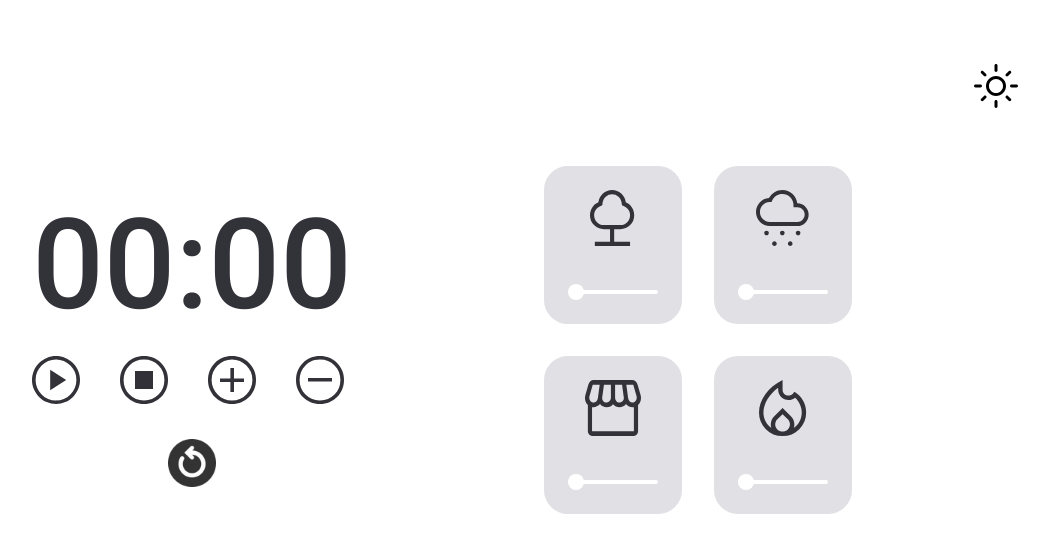
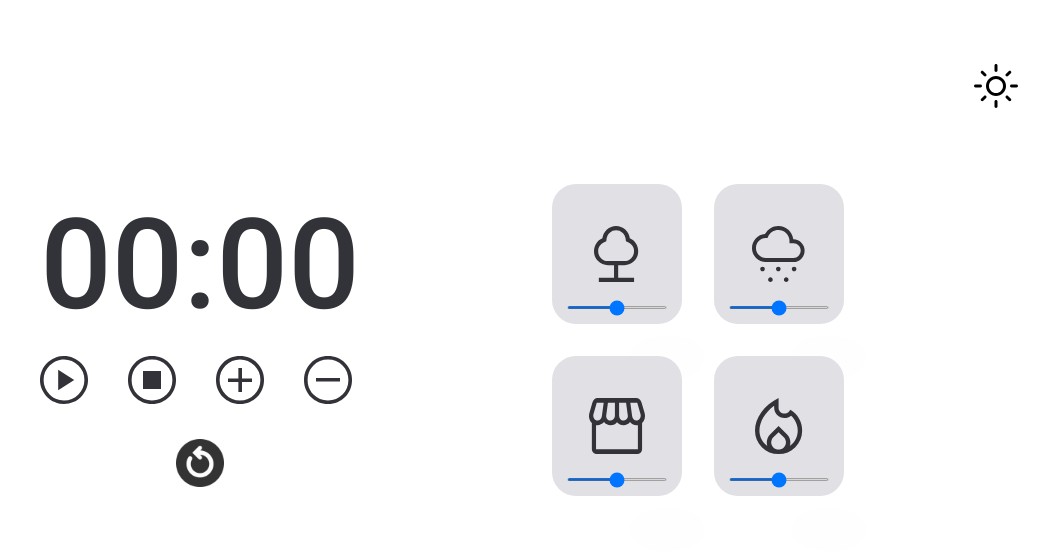
Before and after one commit to jflopes21/focus-timer, a plain HTML site: page index.html in a window 1280 px wide. Shown: the whole page, without its empty margins (198-1247 px from the left). Drawn offline with Linux system fonts and the light colour scheme.

Commit message:
Adicionado: Layout dos inputs de volume

```diff
--- a/index.html
+++ b/index.html
@@ -80,10 +80,15 @@
           </button>
         </div>
         <button id="button-reset">
-          <img src="./assets/images/reset.png" id="reset" alt="Botão de reset">
+          <img
+            src="./assets/images/reset.png"
+            id="reset"
+            alt="Botão de reset"
+          />
         </button>
       </div>
       <div class="sounds-buttons">
+        <div class="card">
           <button id="forest-sound" class="sounds-box">
             <svg
               width="45"
@@ -97,12 +102,18 @@
                 fill="#323238"
               />
             </svg>
-          <svg width="90" height="16" viewBox="0 0 90 16" fill="none" xmlns="http://www.w3.org/2000/svg">
-            <rect y="6" width="90" height="4" rx="2" fill="white"/>
-            <circle cx="8" cy="8" r="8" fill="white"/>
-            </svg>
-
           </button>
+          <input
+            id="forestVolume"
+            class="volumeInput"
+            type="range"
+            min="0.0"
+            max="1.0"
+            step="0.01"
+            value="0.5"
+          />
+        </div>
+        <div class="card">
           <button id="rain-sound" class="sounds-box">
             <svg
               width="53"
@@ -116,11 +127,18 @@
                 fill="#323238"
               />
             </svg>
-          <svg width="90" height="16" viewBox="0 0 90 16" fill="none" xmlns="http://www.w3.org/2000/svg">
-            <rect y="6" width="90" height="4" rx="2" fill="white"/>
-            <circle cx="8" cy="8" r="8" fill="white"/>
-            </svg>
           </button>
+          <input
+            id="rainVolume"
+            class="volumeInput"
+            type="range"
+            min="0.0"
+            max="1.0"
+            step="0.01"
+            value="0.5"
+          />
+        </div>
+        <div class="card">
           <button id="coffee-sound" class="sounds-box">
             <svg
               width="56"
@@ -134,11 +152,18 @@
                 fill="#323238"
               />
             </svg>
-          <svg width="90" height="16" viewBox="0 0 90 16" fill="none" xmlns="http://www.w3.org/2000/svg">
-            <rect y="6" width="90" height="4" rx="2" fill="white"/>
-            <circle cx="8" cy="8" r="8" fill="white"/>
-            </svg>
           </button>
+          <input
+            id="coffeeVolume"
+            class="volumeInput"
+            type="range"
+            min="0.0"
+            max="1.0"
+            step="0.01"
+            value="0.5"
+          />
+        </div>
+        <div class="card">
           <button id="fireplace-sound" class="sounds-box">
             <svg
               width="48"
@@ -152,18 +177,30 @@
                 fill="#323238"
               />
             </svg>
-          <svg width="90" height="16" viewBox="0 0 90 16" fill="none" xmlns="http://www.w3.org/2000/svg">
-            <rect y="6" width="90" height="4" rx="2" fill="white"/>
-            <circle cx="8" cy="8" r="8" fill="white" id="circle"/>
-            </svg>
           </button>
+          <input
+            id="fireplaceVolume"
+            class="volumeInput"
+            type="range"
+            min="0.0"
+            max="1.0"
+            step="0.01"
+            value="0.5"
+          />
+        </div>
       </div>
       <div class="mode">
         <button id="light-mode">
-          <img src="./assets/images/light.svg" alt="Ícone que indica o modo claro">
+          <img
+            src="./assets/images/light.svg"
+            alt="Ícone que indica o modo claro"
+          />
         </button>
         <button id="dark-mode" class="hide">
-          <img src="./assets/images/dark.svg" alt="Ícone que indica o modo escuro">
+          <img
+            src="./assets/images/dark.svg"
+            alt="Ícone que indica o modo escuro"
+          />
         </button>
       </div>
     </div>
--- a/style.css
+++ b/style.css
@@ -13,17 +13,15 @@
   --fc-buttons: #323238;
   --bg-color: hsl(0, 0%, 100%);
   --bg-sound-unselected: hsl(240, 9%, 89%);
-
+  --bg-volume-progress: #323238;
 
   --forest-color: 135;
   --rain-color: 194;
   --coffee-color: 293;
   --fireplace-color: 0;
 
-
   --bg-sound-icon-unselected: hsl(240, 7%, 21%);
   --bg-sound-icon-selected: hsl(0, 0%, 100%);
-
 }
 
 body {
@@ -104,7 +102,7 @@ button {
   transform: scale(1.1);
 }
 
-#reset{
+#reset {
   width: 4.8rem;
   height: 4.8rem;
 }
@@ -120,14 +118,14 @@ button {
 }
 
 .sounds-box {
-  padding: 2.4rem;
+  width: 13rem;
+  height: 14rem;
   border-radius: 2.4rem;
 
   display: flex;
   flex-direction: column;
   justify-content: center;
   align-items: center;
-  gap: 3.8rem;
 
   background-color: var(--bg-sound-unselected);
 
@@ -141,7 +139,32 @@ button {
   fill: var(--bg-sound-icon-selected);
 }
 
-.mode{
+.card {
+  position: relative;
+  display: flex;
+  flex-direction: column;
+}
+input {
+  position: absolute;
+  width: 10rem;
+  height: 0.3rem;
+  background: var(--bg-volume-progress);
+  border-radius: 1.5rem;
+  box-shadow: 5rem 5rem 5rem rgba(0, 0, 0, 0.1),
+    inset 5rem 5rem 5rem rgba(0, 0, 0, 0.1);
+  bottom: 1.5rem;
+  left: 1.5rem;
+}
+
+input::-webkit-slider-thumb {
+  cursor: pointer;
+  width: 1.5rem;
+  height: 1.5rem;
+  background-color: var(--bg-volume-progress);
+  border-radius: 50%;
+}
+
+.mode {
   position: absolute;
   right: 6.4rem;
   top: 6.4rem;
@@ -151,9 +174,10 @@ button {
   display: none;
 }
 
-.dark{
+.dark {
   --bg-color: #121214;
-  --fc-timer: #FFFFFF;
-  --fc-buttons: #C4C4CC;
-  --bg-sound-unselected: #29292E;
+  --fc-timer: #ffffff;
+  --fc-buttons: #c4c4cc;
+  --bg-sound-unselected: #29292e;
+  --bg-volume-progress: #ffffff;
 }
```
Lines whose indentation alone changed are shown as unchanged.
